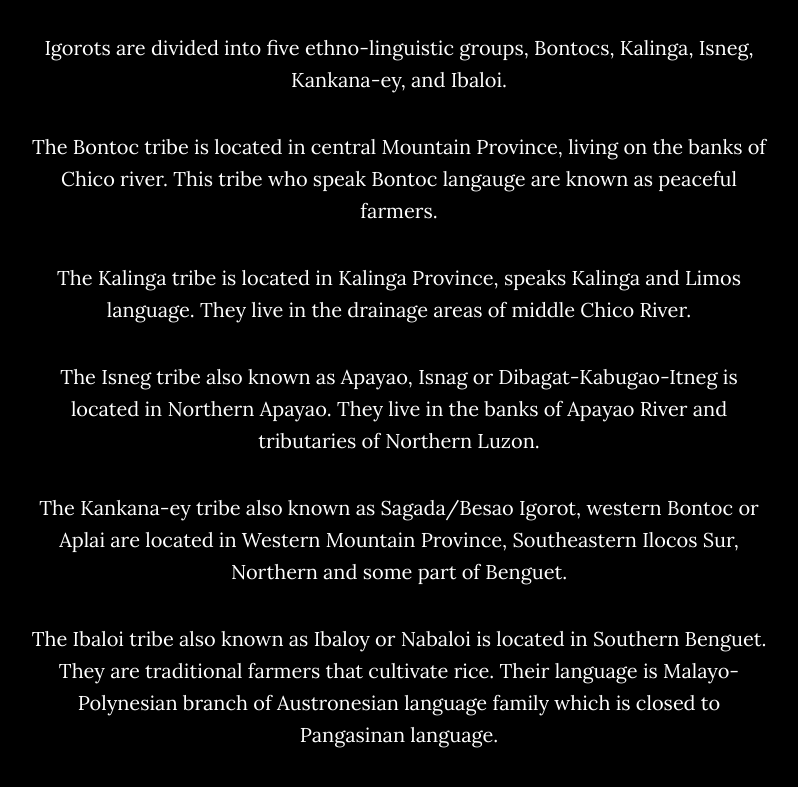
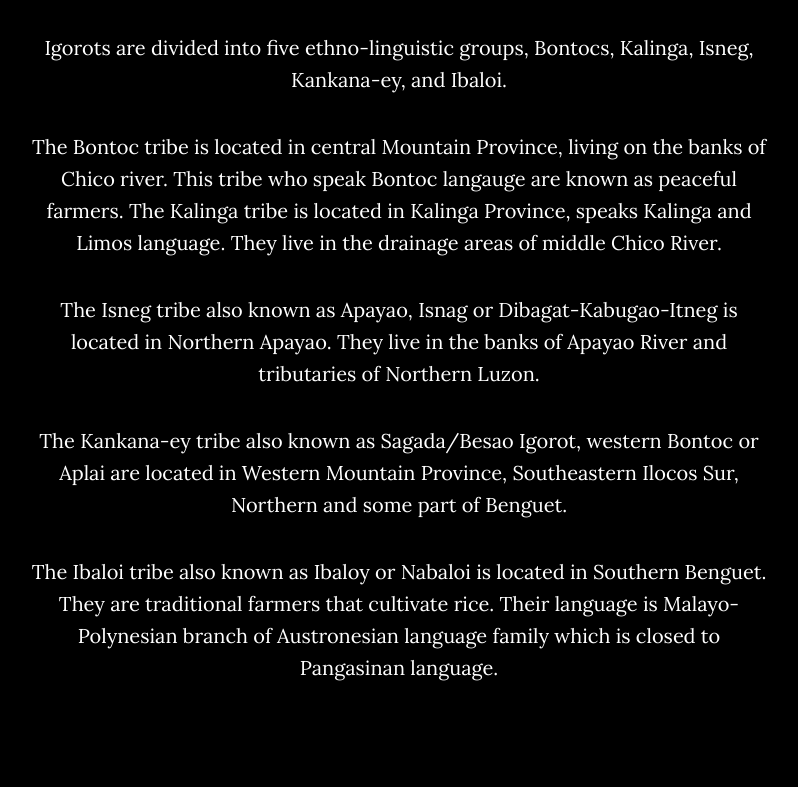
Before and after one commit to sherwinlamirez/template3, a website: page index.html in a window 1280 px wide. Shown: the part 1698-2485 px from the top of the page, without its empty margins (241-1039 px from the left). Drawn offline with nearby package versions, Linux system fonts and the light colour scheme; some packages are replaced by stand-ins of ours.

Commit message:
Update index.html

```diff
--- a/index.html
+++ b/index.html
@@ -103,8 +103,8 @@
                 <div class="col-lg-8 col-lg-offset-2">
                     <h2>More Information</h2>
                     <p>Igorots are divided into five ethno-linguistic groups, Bontocs, Kalinga, Isneg, Kankana-ey, and Ibaloi.</p>
-                    <p>The Bontoc tribe is located in central Mountain Province, living  on the banks of Chico river. This tribe who speak Bontoc langauge are known as peaceful farmers.</p>
-                    <p>The Kalinga tribe is located in Kalinga Province, speaks Kalinga and Limos language. They live in the drainage  areas of middle Chico River.</p>
+                    <p>The Bontoc tribe is located in central Mountain Province, living  on the banks of Chico river. This tribe who speak Bontoc langauge are known as peaceful farmers.
+                    The Kalinga tribe is located in Kalinga Province, speaks Kalinga and Limos language. They live in the drainage  areas of middle Chico River.</p>
                     <p>The Isneg tribe also known as Apayao, Isnag or Dibagat-Kabugao-Itneg is located in Northern Apayao. They live in the banks of Apayao River and tributaries of Northern Luzon.</p>
                     <p>The Kankana-ey tribe also known as Sagada/Besao Igorot, western Bontoc or Aplai are located in Western Mountain Province, Southeastern Ilocos Sur, Northern and some part of Benguet.</p>
                     <p>The Ibaloi tribe also known as Ibaloy or Nabaloi is located in Southern Benguet. They are traditional farmers that cultivate rice. Their language is Malayo-Polynesian branch of Austronesian language family which is closed to Pangasinan language.</p>
```
